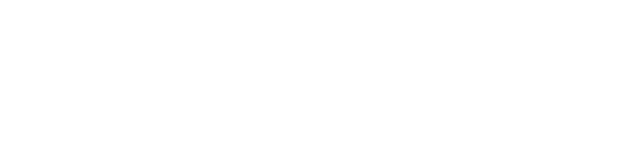
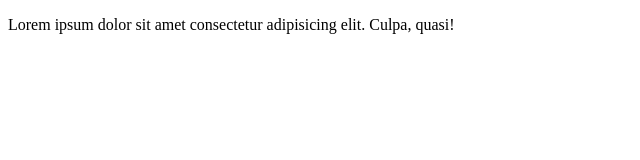
Before and after one commit to rosni2023/VetCare, a plain HTML site: page index.html in a window 1280 px wide. Shown: the whole page, without its empty margins (0-640 px from the left). Drawn offline with Linux system fonts and the light colour scheme.

Commit message:
added a paragraph

```diff
--- a/index.html
+++ b/index.html
@@ -6,6 +6,6 @@
     <title>Document</title>
 </head>
 <body>
-
+    <p>Lorem ipsum dolor sit amet consectetur adipisicing elit. Culpa, quasi!</p>
 </body>
 </html>
```
